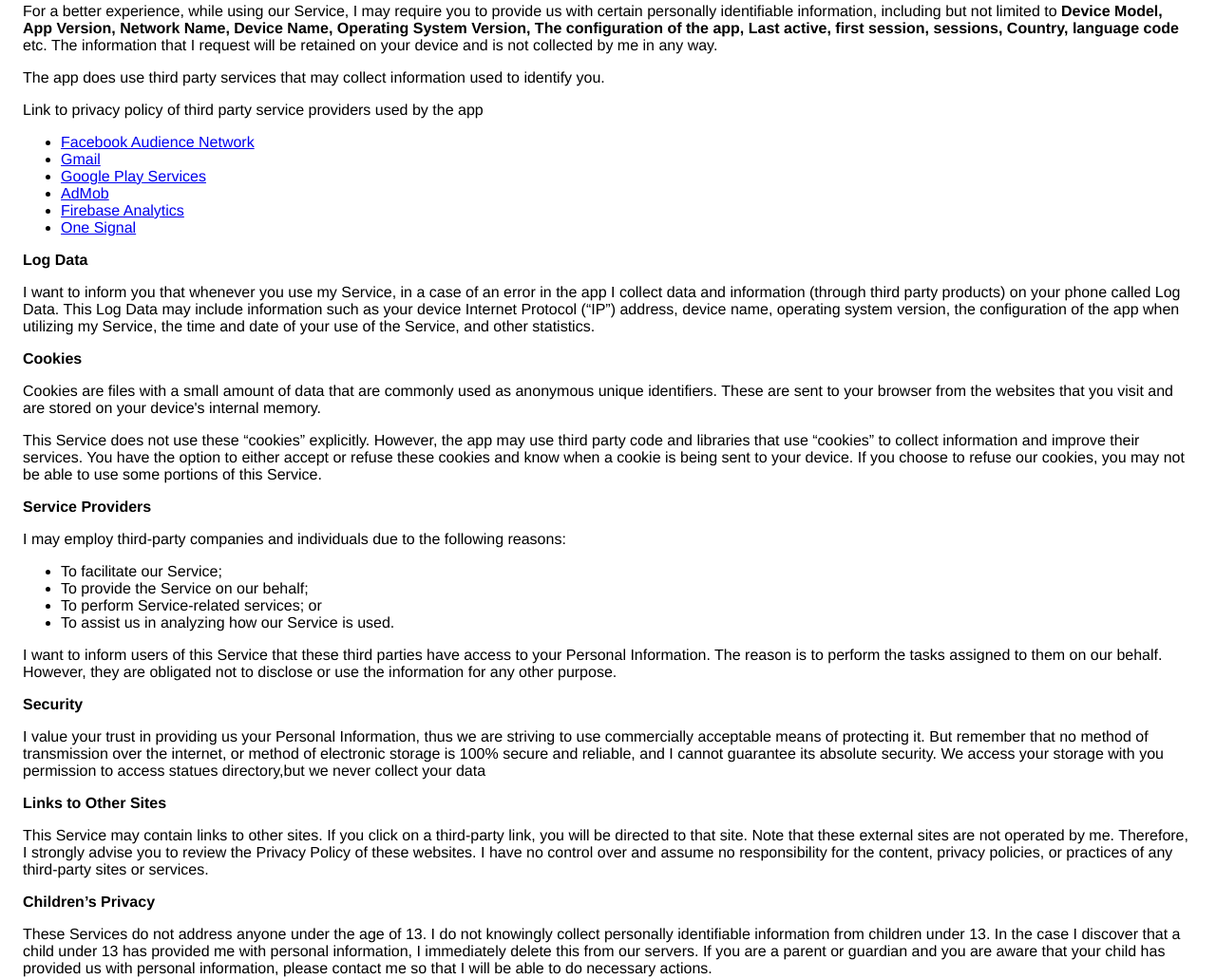
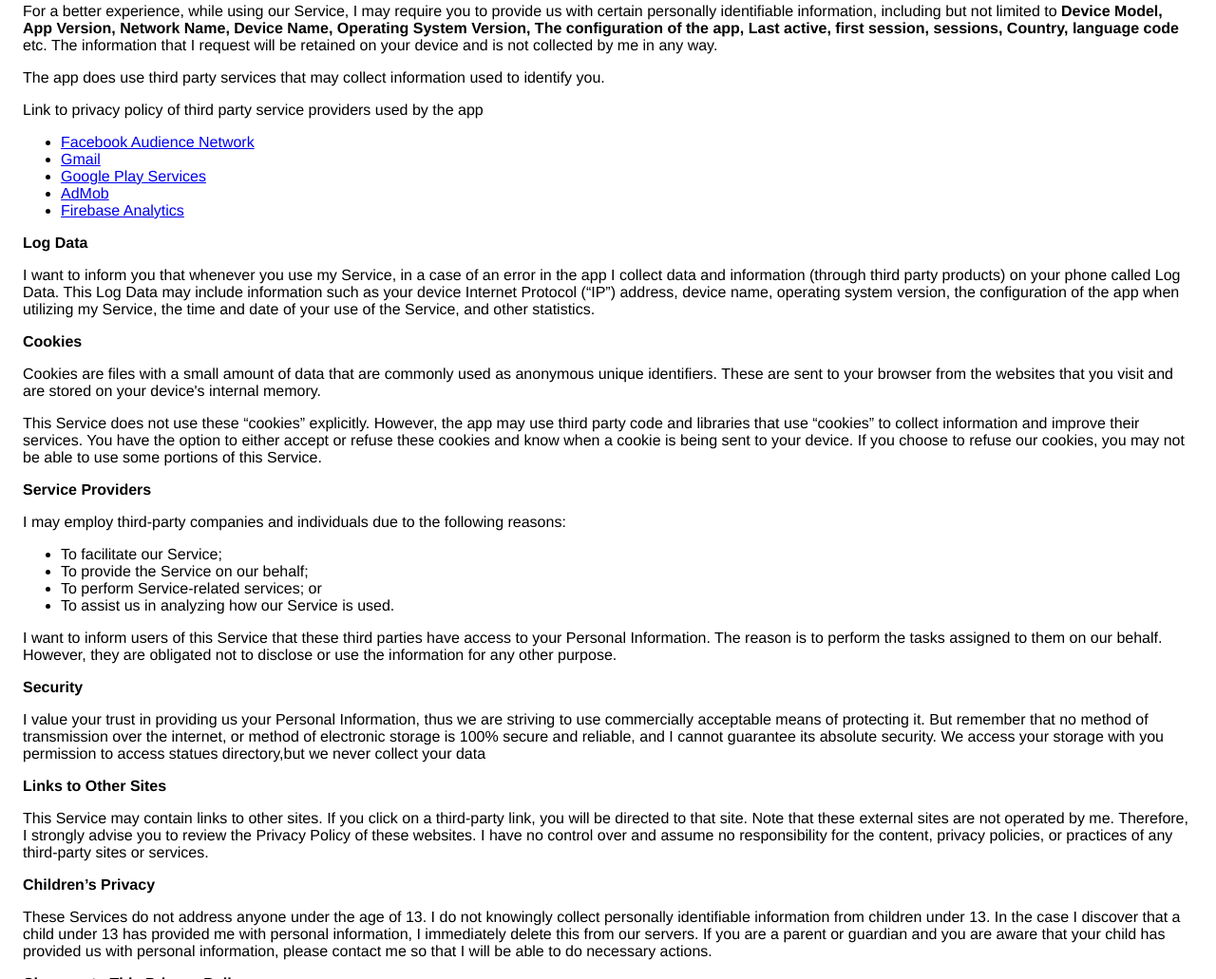
Before and after one commit to Arunkumar47/Privacy_Policy, a plain HTML site: page index.htm in a window 1280 px wide. Shown: the part 1469-2500 px from the top of the page at 95% size. Drawn offline with Linux system fonts and the light colour scheme.

Commit message:
Update index.htm

```diff
--- a/index.htm
+++ b/index.htm
@@ -206,7 +206,7 @@
 
         <p><strong>Information Collection and Use</strong></p> <p>For a better experience, while using our Service, I may require you to provide us with certain
                     personally identifiable information, including but not limited to <strong> Device Model,  App Version, Network Name, Device Name, Operating System Version, The configuration of the app, Last active, first session, sessions, Country, language code </strong> etc. The information that I request will be retained on your device and is not collected by me in any way.
-                  </p> <p>The app does use third party services that may collect information used to identify you.</p> <div><p>Link to privacy policy of third party service providers used by the app</p> <ul><li><a href="facebook.com/audiencenetwork/" target="_blank">Facebook Audience Network</a></li><li><a href="https://policies.google.com/" target="_blank">Gmail</a></li><li><a href="https://www.google.com/policies/privacy/" target="_blank">Google Play Services</a></li><li><a href="https://support.google.com/admob/answer/6128543?hl=en" target="_blank">AdMob</a></li><li><a href="https://firebase.google.com/policies/analytics" target="_blank">Firebase Analytics</a></li><li><a href="https://onesignal.com/" target="_blank">One Signal</a></li> <!----><!----><!----><!----><!----></ul></div> <p><strong>Log Data</strong></p> <p> I want to inform you that whenever you use my Service, in a case of
+                  </p> <p>The app does use third party services that may collect information used to identify you.</p> <div><p>Link to privacy policy of third party service providers used by the app</p> <ul><li><a href="https://www.facebook.com/audiencenetwork/" target="_blank">Facebook Audience Network</a></li><li><a href="https://policies.google.com/" target="_blank">Gmail</a></li><li><a href="https://www.google.com/policies/privacy/" target="_blank">Google Play Services</a></li><li><a href="https://support.google.com/admob/answer/6128543?hl=en" target="_blank">AdMob</a></li><li><a href="https://firebase.google.com/policies/analytics" target="_blank">Firebase Analytics</a></li><!----><!----><!----><!----><!----></ul></div> <p><strong>Log Data</strong></p> <p> I want to inform you that whenever you use my Service, in a case of
                     an error in the app I collect data and information (through third party products) on your phone
                     called Log Data. This Log Data may include information such as your device Internet Protocol (“IP”) address,
                     device name, operating system version, the configuration of the app when utilizing my Service,
```
